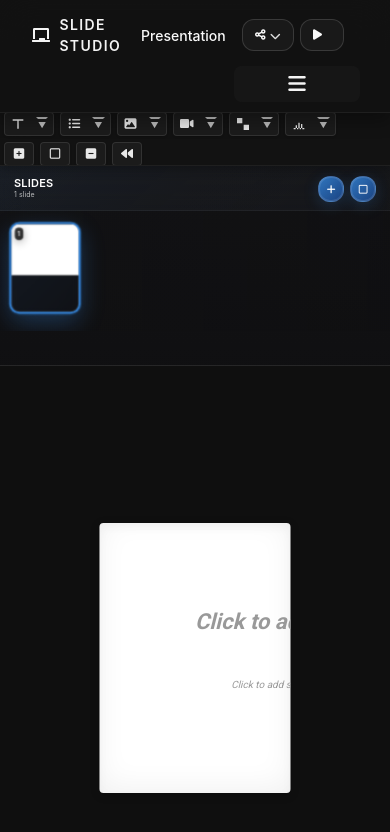
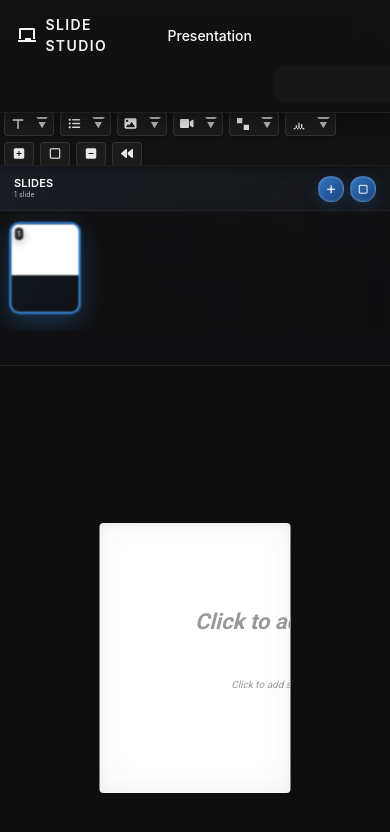
Before and after one commit to SamyukthaAligate/react-slide-studio, a React (Create React App) app: page / in a window 390 px wide. Shown: the top 832 px of the page. Built offline with nearby package versions, Linux system fonts and the light colour scheme; what chartjs-plugin-datalabels would draw is missing.

Commit message:
Header Left and Right container changes

```diff
--- a/src/components/Header/Header.css
+++ b/src/components/Header/Header.css
@@ -65,7 +65,7 @@
 
 .title-section {
   position: relative;
-  max-width: 160px; /* Reduced from clamp(220px, 24vw, 360px) */
+  max-width: 140px;
   margin-left: 4px;
 }
 
@@ -88,9 +88,10 @@
   white-space: nowrap;
   overflow: hidden;
   text-overflow: ellipsis;
-  max-width: 140px; /* Reduced from 200px */
+  max-width: 120px;
   display: inline-block;
   vertical-align: middle;
+  text-align: center;
 }
 
 .presentation-title:hover {
@@ -104,7 +105,9 @@
   background: rgba(24, 24, 24, 0.9);
   color: #f4f4f4;
   font-size: 16px;
-  min-width: 220px;
+  width: fit-content;
+  min-width: 10ch;
+  max-width: calc(12ch + 28px);
 }
 
 .title-input:focus {
@@ -572,14 +575,39 @@
   .header {
     padding: 14px clamp(16px, 3vw, 40px);
     gap: 16px;
+    grid-template-columns: minmax(260px, 1fr) minmax(280px, max-content) minmax(250px, 1fr);
+    column-gap: clamp(24px, 3vw, 40px);
   }
 
   .header-center {
     flex-direction: row;
     gap: 12px;
+    justify-content: flex-start;
+    padding: 0;
+    margin: 0;
+    justify-self: start;
+    margin-left: 0;
+    margin-right: clamp(20px, 2.5vw, 48px);
+    flex: 1;
+    width: 100%;
+  }
+
+  .header-left {
+    justify-content: flex-start;
+    min-width: auto;
+    flex: 1;
+    padding-left: 2px;
+    justify-self: start;
+  }
+
+  .title-section {
+    max-width: clamp(120px, 18vw, 180px);
+  }
+
+  .header-right {
     justify-content: flex-end;
-    padding: 0;
-    margin-left: auto;
+    padding-right: 2px;
+    justify-self: end;
   }
 
   .header-tabs {
@@ -594,6 +622,15 @@
 
   .menu-items {
     gap: 12px;
+  }
+
+  .menu-items {
+    margin-right: auto;
+  }
+
+  .header-center .menu-items {
+    margin-left: auto;
+    justify-content: flex-end;
   }
 
   .menu-dropdown > .menu-item {
@@ -758,7 +795,7 @@
   }
 
   .title-input {
-    min-width: 140px;
+    max-width: 100px;
     font-size: 14px;
     padding: 6px 10px;
   }
```
